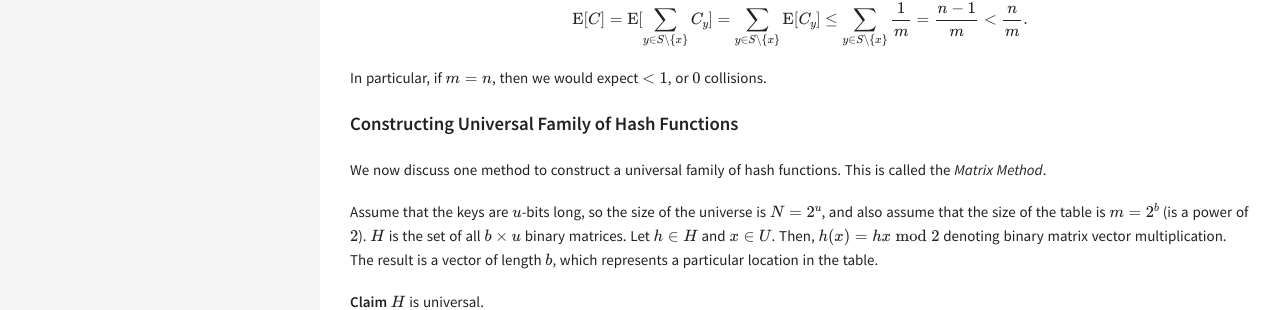
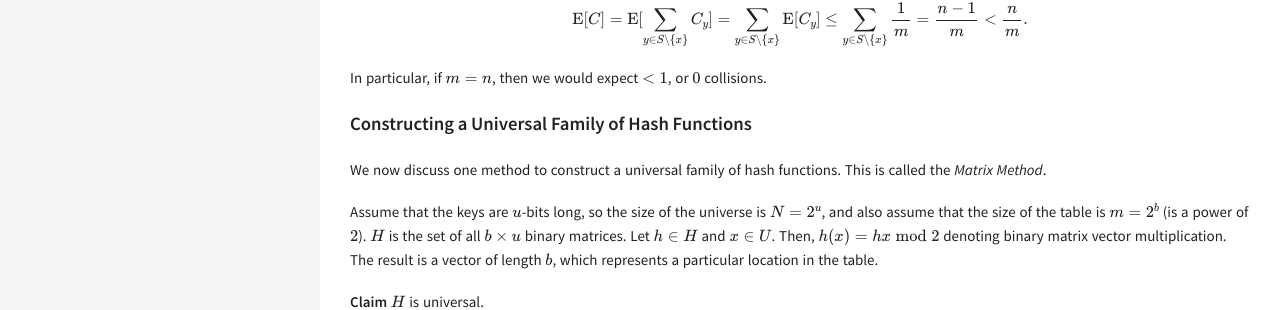
Before and after one commit to d-guo/danielguo.dev_old, a Jekyll site: the page built from _posts/2019-12-29-hash_tables.md, in a window 1280 px wide. Shown: the part 3382-3692 px from the top of the page. Built offline with Jekyll 4.4.1, drawn with Linux system fonts in a browser that asks for light colours; formulas are drawn with MathJax 3; comment, search, counter and statistics services are not loaded.

Commit message:
small edit

```diff
--- a/_posts/2019-12-29-hash_tables.md
+++ b/_posts/2019-12-29-hash_tables.md
@@ -115,7 +115,7 @@ See that this is exactly the property we refer to when we describe an even sprea
 
 In particular, if $m = n$, then we would expect $< 1$, or $0$ collisions.
 
-#### Constructing Universal Family of Hash Functions
+#### Constructing a Universal Family of Hash Functions
 We now discuss one method to construct a universal family of hash functions. This is called the *Matrix Method*.
 
 Assume that the keys are $u$-bits long, so the size of the universe is $N = 2^{u}$, and also assume that the size of the table is $m = 2^{b}$ (is a power of $2$). $H$ is the set of all $b \times u$ binary matrices. Let $h \in H$ and $x \in U$. Then, $h(x) = hx \bmod 2$ denoting binary matrix vector multiplication. The result is a vector of length $b$, which represents a particular location in the table.
```
